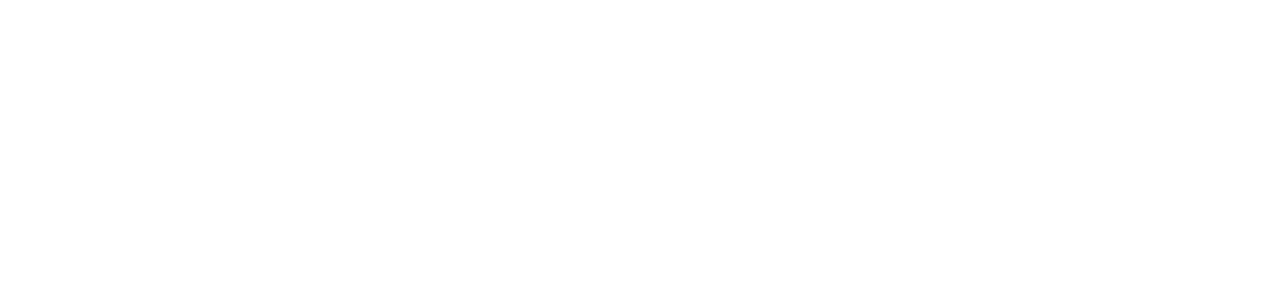
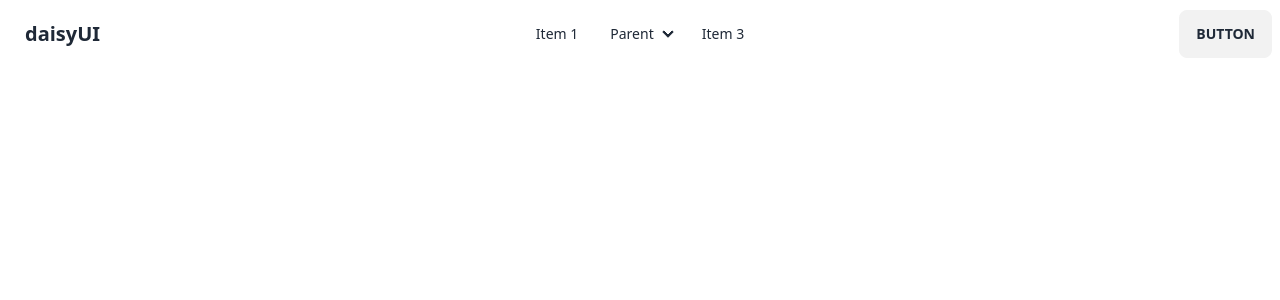
Before and after one commit to anupamahalder/price-options-react-project, a React (Vite) app: page / in a window 1280 px wide. Shown: the top 300 px of the page. Built offline with nearby package versions, Linux system fonts and the light colour scheme.

Commit message:
Created routes data

```diff
--- a/src/App.jsx
+++ b/src/App.jsx
@@ -1,10 +1,11 @@
-import './App.css'
+import './App.css';
+import DaisyNav from './components/DaisyNav/DaisyNav';
 
 function App() {
 
   return (
     <>
-
+      <DaisyNav></DaisyNav>
     </>
   )
 }
--- /dev/null
+++ b/src/components/DaisyNav/DaisyNav.jsx
@@ -0,0 +1,48 @@
+
+const DaisyNav = () => {
+    return (
+        <div>
+            <div className="navbar bg-base-100">
+                <div className="navbar-start">
+                    <div className="dropdown">
+                    <label tabIndex={0} className="btn btn-ghost lg:hidden">
+                        <svg xmlns="http://www.w3.org/2000/svg" className="h-5 w-5" fill="none" viewBox="0 0 24 24" stroke="currentColor"><path strokeLinecap="round" strokeLinejoin="round" strokeWidth="2" d="M4 6h16M4 12h8m-8 6h16" /></svg>
+                    </label>
+                    <ul tabIndex={0} className="menu menu-sm dropdown-content mt-3 z-[1] p-2 shadow bg-base-100 rounded-box w-52">
+                        <li><a>Item 1</a></li>
+                        <li>
+                        <a>Parent</a>
+                        <ul className="p-2">
+                            <li><a>Submenu 1</a></li>
+                            <li><a>Submenu 2</a></li>
+                        </ul>
+                        </li>
+                        <li><a>Item 3</a></li>
+                    </ul>
+                    </div>
+                    <a className="btn btn-ghost normal-case text-xl">daisyUI</a>
+                </div>
+                <div className="navbar-center hidden lg:flex">
+                    <ul className="menu menu-horizontal px-1">
+                    <li><a>Item 1</a></li>
+                    <li tabIndex={0}>
+                        <details>
+                        <summary>Parent</summary>
+                        <ul className="p-2">
+                            <li><a>Submenu 1</a></li>
+                            <li><a>Submenu 2</a></li>
+                        </ul>
+                        </details>
+                    </li>
+                    <li><a>Item 3</a></li>
+                    </ul>
+                </div>
+                <div className="navbar-end">
+                    <a className="btn">Button</a>
+                </div>
+                </div>
+        </div>
+    );
+};
+
+export default DaisyNav;
--- /dev/null
+++ b/src/components/Navbar/Navbar.jsx
@@ -0,0 +1,18 @@
+
+const Navbar = () => {
+    const routes = [
+        { path: '/', name: 'Home', id: 'home' },
+        { path: '/about', name: 'About', id: 'about' },
+        { path: '/services', name: 'Services', id: 'services' },
+        { path: '/contact', name: 'Contact', id: 'contact' },
+        { path: '*', name: 'NotFound', id: 'not-found' },
+      ];
+
+    return (
+        <nav>
+
+        </nav>
+    );
+};
+
+export default Navbar;
```
